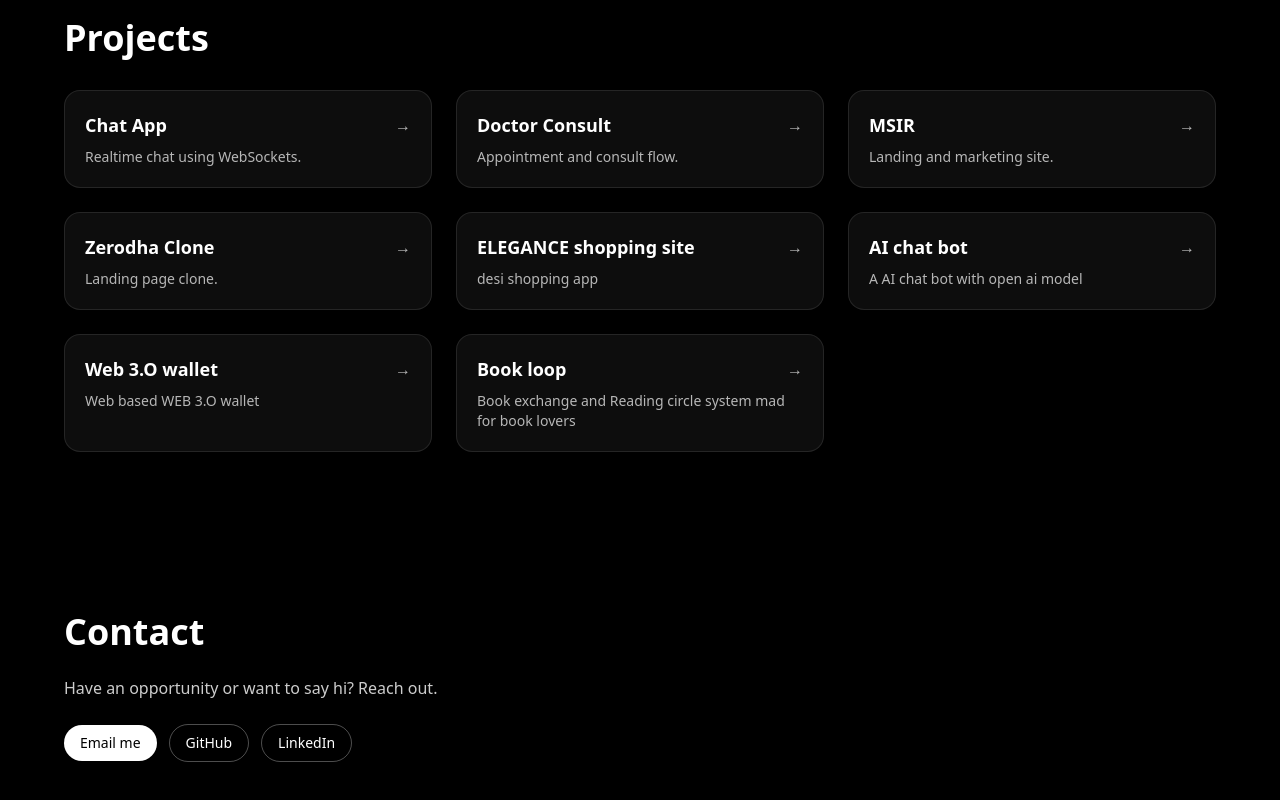
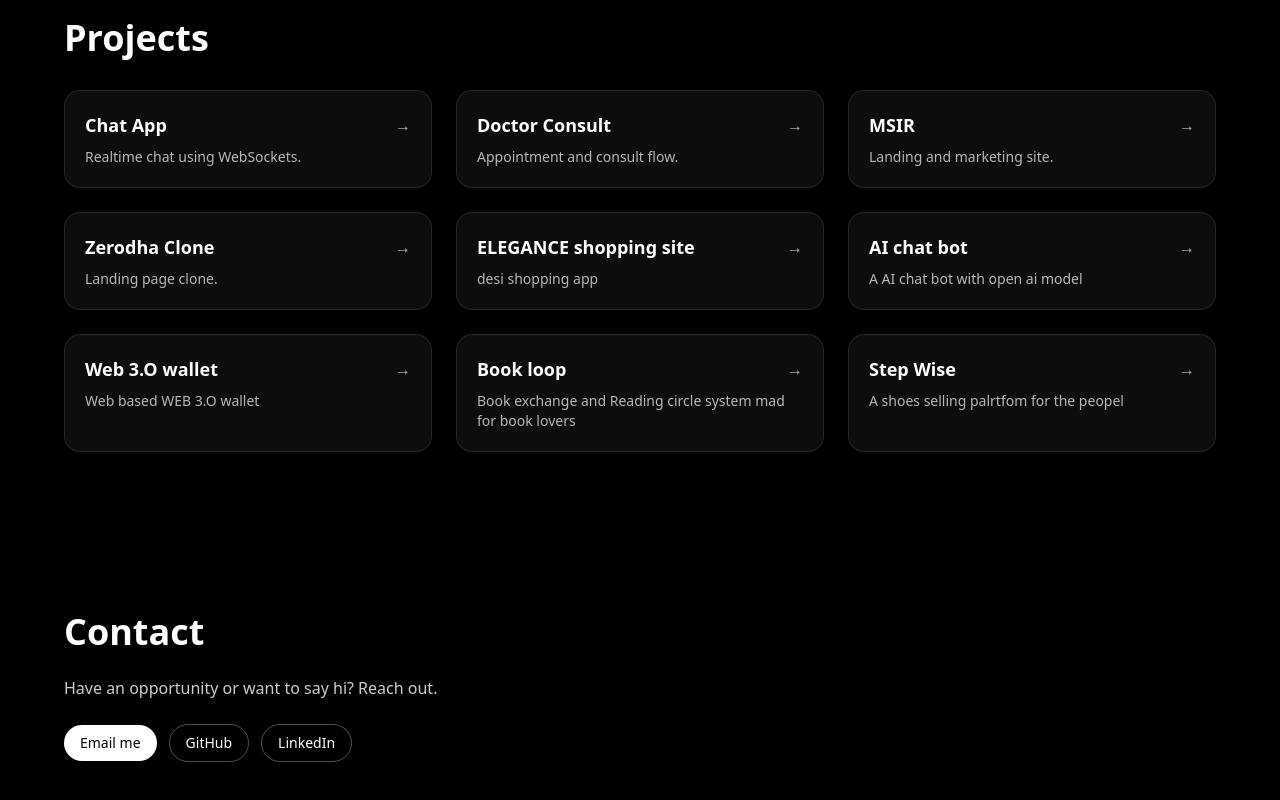
Before and after one commit to saichandra-1/portfilio, a Next.js app: page / in a window 1280 px wide. Shown: the part 1182-1982 px from the top of the page. Built offline with nearby package versions, Linux system fonts and the light colour scheme.

Commit message:
Update Projects.tsx

```diff
--- a/app/components/Projects.tsx
+++ b/app/components/Projects.tsx
@@ -8,7 +8,8 @@ const projects = [
   { title: "ELEGANCE shopping site",href :"https://elegance-langingpage.vercel.app/",desc:"desi shopping app"},
   { title: "AI chat bot ",href :"https://chat-bot-rho-self.vercel.app/",desc:"A AI chat bot with open ai model"},
   { title: "Web 3.O wallet",href :"https://web-based-wallet-theta.vercel.app/",desc:"Web based WEB 3.O wallet"},
-  { title: "Book loop",href :"https://book-loop-dun.vercel.app/",desc:"Book exchange and Reading circle system mad for book lovers"}
+  { title: "Book loop",href :"https://book-loop-dun.vercel.app/",desc:"Book exchange and Reading circle system mad for book lovers"},
+  { title: "Step Wise",href :"https://step-wise-seven.vercel.app/",desc:"A shoes selling palrtfom for the peopel"}
 ];
 
 export default function Projects() {
```
